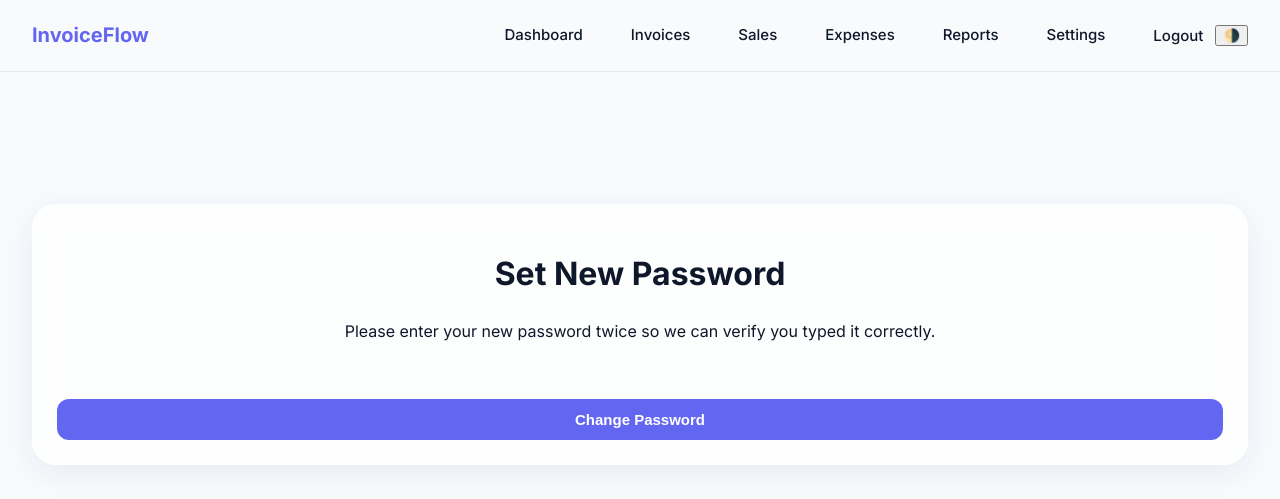
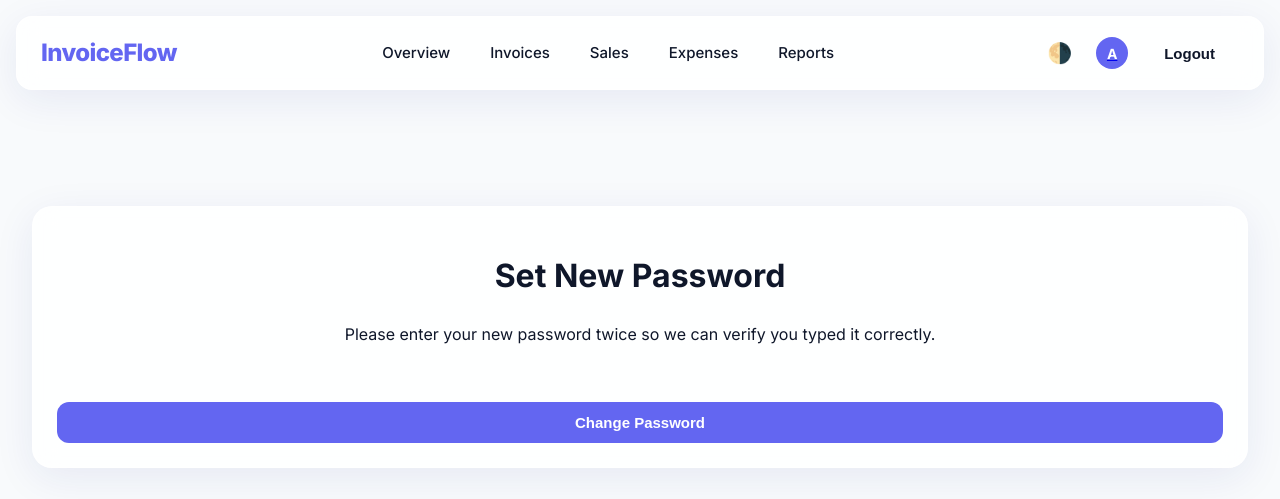
Before and after one commit to goldenjeffempire/invoiceflow, a Django app: page /auth/reset/1/1/ in a window 1280 px wide. Shown: the top 499 px of the page. Run offline with Django 5.2, Linux system fonts and the light colour scheme; a user stored in the database is signed in.

Commit message:
Update styling and navigation elements across the application
Refactor CSS variables and HTML structure for the main header and navigation bar to improve visual presentation and user experience.

Replit-Commit-Author: Agent
Replit-Commit-Session-Id: 33c28fc4-4e69-43a9-94d0-43925d89a4dc
Replit-Commit-Checkpoint-Type: intermediate_checkpoint
Replit-Commit-Event-Id: 0bd34bb5-e8af-4fe0-9f97-4db41534069c
Replit-Commit-Screenshot-Url: https://storage.googleapis.com/screenshot-production-us-central1/ca492f1d-d912-45e8-b233-a72013d3d2a8/33c28fc4-4e69-43a9-94d0-43925d89a4dc/hbrPjHX
Replit-Helium-Checkpoint-Created: true

```diff
--- a/static/css/theme.css
+++ b/static/css/theme.css
@@ -5,19 +5,20 @@
     --primary-color: #6366f1;
     --secondary-color: #8b5cf6;
     --accent-color: #f43f5e;
-    --glass-bg: rgba(255, 255, 255, 0.75);
-    --glass-border: rgba(255, 255, 255, 0.4);
-    --card-shadow: 0 8px 32px 0 rgba(31, 38, 135, 0.07);
-    --border-radius-lg: 1.5rem;
-    --transition-standard: all 0.3s cubic-bezier(0.4, 0, 0.2, 1);
+    --glass-bg: rgba(255, 255, 255, 0.85);
+    --glass-border: rgba(255, 255, 255, 0.5);
+    --card-shadow: 0 10px 40px 0 rgba(31, 38, 135, 0.08);
+    --border-radius-lg: 1.25rem;
+    --transition-standard: all 0.2s cubic-bezier(0.4, 0, 0.2, 1);
+    --nav-height: 72px;
 }
 
 [data-theme="dark"] {
-    --bg-color: #0f172a;
-    --text-color: #f8fafc;
-    --primary-color: #818cf8;
+    --bg-color: #0b0f1a;
+    --text-color: #f1f5f9;
+    --primary-color: #7c3aed;
     --secondary-color: #a78bfa;
-    --glass-bg: rgba(15, 23, 42, 0.8);
+    --glass-bg: rgba(17, 24, 39, 0.9);
     --glass-border: rgba(255, 255, 255, 0.1);
     --card-shadow: 0 8px 32px 0 rgba(0, 0, 0, 0.3);
 }
--- a/templates/base.html
+++ b/templates/base.html
@@ -19,42 +19,55 @@
     <script src="{% static 'js/ui.js' %}" defer></script>
 </head>
 <body>
-    <header class="main-header">
-        <div class="logo"><a href="{% url 'landing' %}" style="text-decoration: none; color: inherit;">InvoiceFlow</a></div>
-        <nav>
+    <header class="main-header glass-card">
+        <div class="header-container">
+            <div class="logo"><a href="{% url 'landing' %}">InvoiceFlow</a></div>
+            <nav class="desktop-nav">
                 {% if user.is_authenticated %}
-                <a href="{% url 'dashboard:home' %}" class="nav-link {% if request.resolver_match.app_name == 'dashboard' %}active{% endif %}">Dashboard</a>
+                    <a href="{% url 'dashboard:home' %}" class="nav-link {% if request.resolver_match.app_name == 'dashboard' %}active{% endif %}">Overview</a>
                     <a href="{% url 'invoices:invoices_list' %}" class="nav-link {% if request.resolver_match.app_name == 'invoices' %}active{% endif %}">Invoices</a>
                     <a href="{% url 'sales:sale_list' %}" class="nav-link {% if request.resolver_match.app_name == 'sales' %}active{% endif %}">Sales</a>
                     <a href="{% url 'expenses:expense_list' %}" class="nav-link {% if request.resolver_match.app_name == 'expenses' %}active{% endif %}">Expenses</a>
                     <a href="{% url 'reports:summary' %}" class="nav-link {% if request.resolver_match.app_name == 'reports' %}active{% endif %}">Reports</a>
-                <a href="{% url 'settings:profile' %}" class="nav-link {% if request.resolver_match.app_name == 'settings' %}active{% endif %}">Settings</a>
-                <form action="{% url 'auth:logout' %}" method="POST" style="display:inline;">
+                {% endif %}
+            </nav>
+            <div class="header-actions">
+                <button id="theme-toggle" class="icon-btn" aria-label="Toggle theme">🌗</button>
+                {% if user.is_authenticated %}
+                    <div class="user-menu">
+                        <a href="{% url 'settings:profile' %}" class="avatar-link">
+                            <span class="avatar">{{ user.username|first|upper }}</span>
+                        </a>
+                        <form action="{% url 'auth:logout' %}" method="POST" class="logout-form">
                             {% csrf_token %}
-                    <button type="submit" class="nav-link-btn">Logout</button>
+                            <button type="submit" class="btn btn-sm btn-ghost">Logout</button>
                         </form>
+                    </div>
                 {% else %}
-                <a href="{% url 'auth:login' %}">Login</a>
-                <a href="{% url 'auth:signup' %}">Sign Up</a>
+                    <a href="{% url 'auth:login' %}" class="btn btn-sm btn-ghost">Login</a>
+                    <a href="{% url 'auth:signup' %}" class="btn btn-sm btn-primary">Sign Up</a>
                 {% endif %}
-            <button id="theme-toggle" aria-label="Toggle theme">🌗</button>
-        </nav>
+            </div>
+        </div>
     </header>
 
     <style>
-        .main-header { display: flex; justify-content: space-between; align-items: center; padding: 1rem 2rem; background: var(--bg-color); border-bottom: 1px solid #e5e7eb; position: sticky; top: 0; z-index: 1000; }
-        [data-theme="dark"] .main-header { border-color: #374151; background: #111827; }
-        .main-header nav { display: flex; align-items: center; }
-        .main-header nav a, .nav-link-btn { margin-left: 1.5rem; text-decoration: none; color: var(--text-color); font-weight: 500; background:none; border:none; padding:0.5rem 0.75rem; cursor:pointer; font-size:0.9375rem; font-family:inherit; border-radius: 0.375rem; transition: all 0.2s; }
-        .main-header nav a:hover { background: rgba(0,0,0,0.05); }
-        [data-theme="dark"] .main-header nav a:hover { background: rgba(255,255,255,0.05); }
-        .main-header nav a.active { color: var(--primary-color); background: rgba(79, 70, 229, 0.1); }
-        .logo { font-size: 1.25rem; font-weight: bold; color: var(--primary-color); }
+        .main-header { position: sticky; top: 1rem; margin: 0 1rem; padding: 0.5rem 1.5rem; z-index: 1000; border-radius: 1rem; }
+        .header-container { display: flex; justify-content: space-between; align-items: center; max-width: 1400px; margin: 0 auto; height: 56px; }
+        .logo a { font-size: 1.5rem; font-weight: 800; color: var(--primary-color); text-decoration: none; letter-spacing: -0.025em; }
+        .desktop-nav { display: flex; gap: 0.5rem; }
+        .nav-link { padding: 0.5rem 1rem; border-radius: 0.5rem; color: var(--text-color); font-weight: 500; font-size: 0.9375rem; text-decoration: none; transition: all 0.2s; }
+        .nav-link:hover { background: rgba(99, 102, 241, 0.05); color: var(--primary-color); }
+        .nav-link.active { background: rgba(99, 102, 241, 0.1); color: var(--primary-color); font-weight: 600; }
+        .header-actions { display: flex; align-items: center; gap: 1rem; }
+        .user-menu { display: flex; align-items: center; gap: 0.75rem; }
+        .avatar { width: 32px; height: 32px; background: var(--primary-color); color: white; border-radius: 50%; display: flex; align-items: center; justify-content: center; font-weight: 700; font-size: 0.875rem; }
+        .btn-ghost { background: transparent; color: var(--text-color); }
+        .btn-ghost:hover { background: rgba(0,0,0,0.05); }
+        .icon-btn { background: transparent; border: none; font-size: 1.25rem; cursor: pointer; padding: 0.5rem; border-radius: 0.5rem; }
 
-        @media (max-width: 768px) {
-            .main-header { flex-direction: column; padding: 1rem; }
-            .main-header nav { flex-wrap: wrap; justify-content: center; margin-top: 1rem; }
-            .main-header nav a { margin: 0.25rem; font-size: 0.875rem; }
+        @media (max-width: 1024px) {
+            .desktop-nav { display: none; }
         }
     </style>
 
```
Lines whose indentation alone changed are shown as unchanged.
